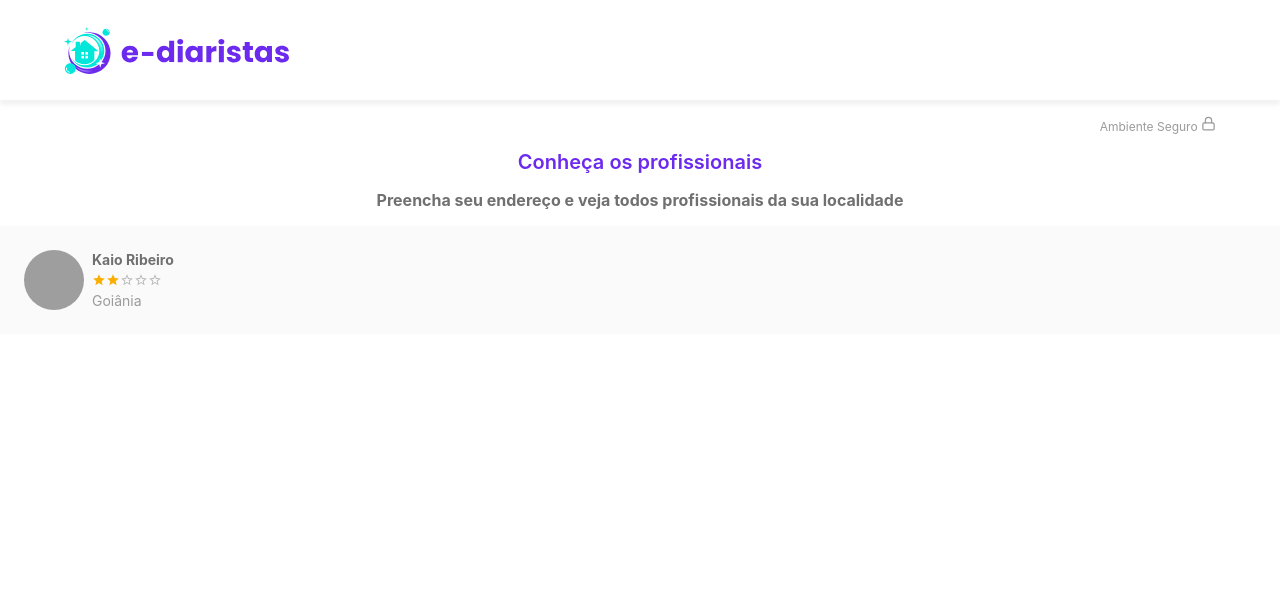
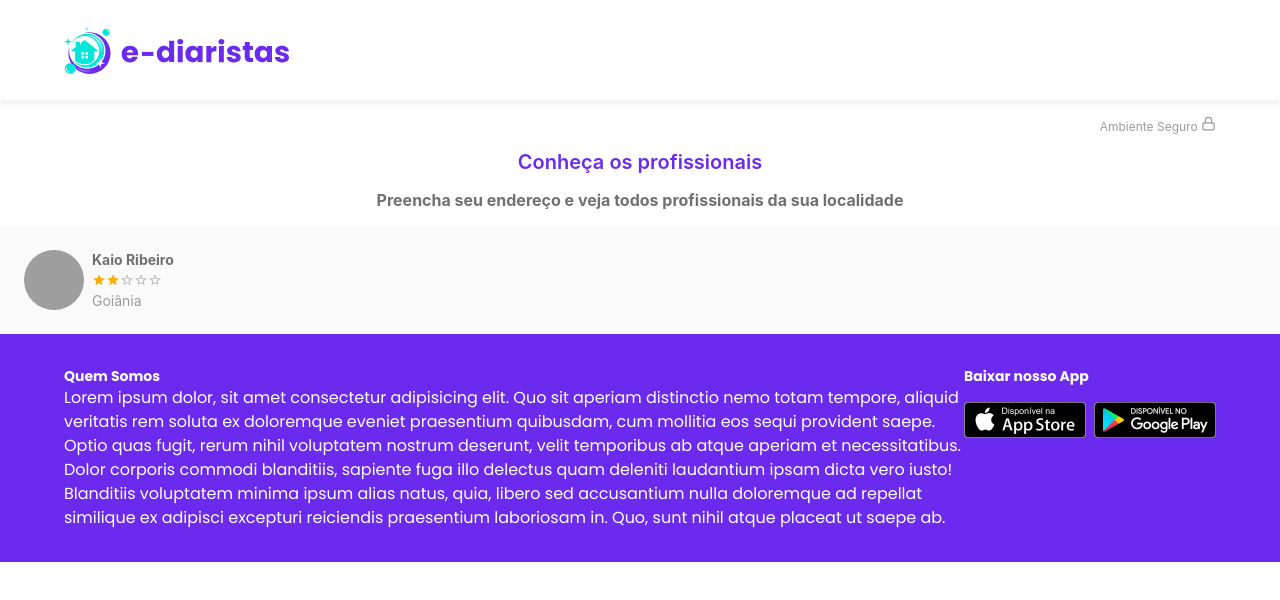
Before and after one commit to kaiorr/e-diaristas, a Next.js app: page / in a window 1280 px wide. Shown: the top 600 px of the page. Built offline with nearby package versions, Linux system fonts and the light colour scheme; grey boxes are pictures that could not be loaded.

Commit message:
feat: adicionado footer

```diff
--- a/src/pages/_app.tsx
+++ b/src/pages/_app.tsx
@@ -3,6 +3,7 @@ import { ThemeProvider } from "@material-ui/core";
 import { theme } from "ui/themes/theme";
 import Head from "next/head";
 import { Header } from "ui/components/surfaces/Header/Header";
+import { Footer } from "ui/components/surfaces/Footer/Footer";
 
 function MyApp({ Component, pageProps }) {
   return (
@@ -18,6 +19,7 @@ function MyApp({ Component, pageProps }) {
       <ThemeProvider theme={theme}>
         <Header />
         <Component {...pageProps} />
+        <Footer />
       </ThemeProvider>
     </>
   );
--- /dev/null
+++ b/src/ui/components/surfaces/Footer/Footer.style.tsx
@@ -0,0 +1,33 @@
+import {
+  experimentalStyled as styled,
+  Container,
+  Typography,
+} from "@material-ui/core";
+
+export const FooterStyled = styled("div")`
+  background-color: ${({ theme }) => theme.palette.primary.main};
+  color: ${({ theme }) =>
+    theme.palette.getContrastText(theme.palette.primary.main)};
+  padding: ${({ theme }) => theme.spacing(4)} 0;
+`;
+
+export const FooterContainer = styled(Container)`
+  display: flex;
+`;
+
+export const FooterTitle = styled((props) => (
+  <Typography component={"h2"} variant={"body2"} {...props} />
+))`
+  font-weight: bold;
+`;
+
+export const AppList = styled("ul")`
+  display: flex;
+  list-style-type: none;
+  padding: 0;
+  gap: ${({ theme }) => theme.spacing(1)};
+
+  img {
+    width: 122px;
+  }
+`;
--- /dev/null
+++ b/src/ui/components/surfaces/Footer/Footer.tsx
@@ -0,0 +1,48 @@
+import React from "react";
+import {
+  FooterStyled,
+  FooterContainer,
+  FooterTitle,
+  AppList,
+} from "./Footer.style";
+import { Typography } from "@material-ui/core";
+
+export const Footer: React.FC = () => {
+  return (
+    <FooterStyled>
+      <FooterContainer>
+        <div>
+          <FooterTitle>Quem Somos</FooterTitle>
+          <Typography>
+            Lorem ipsum dolor, sit amet consectetur adipisicing elit. Quo sit
+            aperiam distinctio nemo totam tempore, aliquid veritatis rem soluta
+            ex doloremque eveniet praesentium quibusdam, cum mollitia eos sequi
+            provident saepe. Optio quas fugit, rerum nihil voluptatem nostrum
+            deserunt, velit temporibus ab atque aperiam et necessitatibus. Dolor
+            corporis commodi blanditiis, sapiente fuga illo delectus quam
+            deleniti laudantium ipsam dicta vero iusto! Blanditiis voluptatem
+            minima ipsum alias natus, quia, libero sed accusantium nulla
+            doloremque ad repellat similique ex adipisci excepturi reiciendis
+            praesentium laboriosam in. Quo, sunt nihil atque placeat ut saepe
+            ab.
+          </Typography>
+        </div>
+        <div>
+          <FooterTitle>Baixar nosso App</FooterTitle>
+          <AppList>
+            <li>
+              <a>
+                <img src={"/img/logos/app-store.png"} alt={"App Store"} />
+              </a>
+            </li>
+            <li>
+              <a>
+                <img src={"/img/logos/google-play.png"} alt={"App Store"} />
+              </a>
+            </li>
+          </AppList>
+        </div>
+      </FooterContainer>
+    </FooterStyled>
+  );
+};
```
